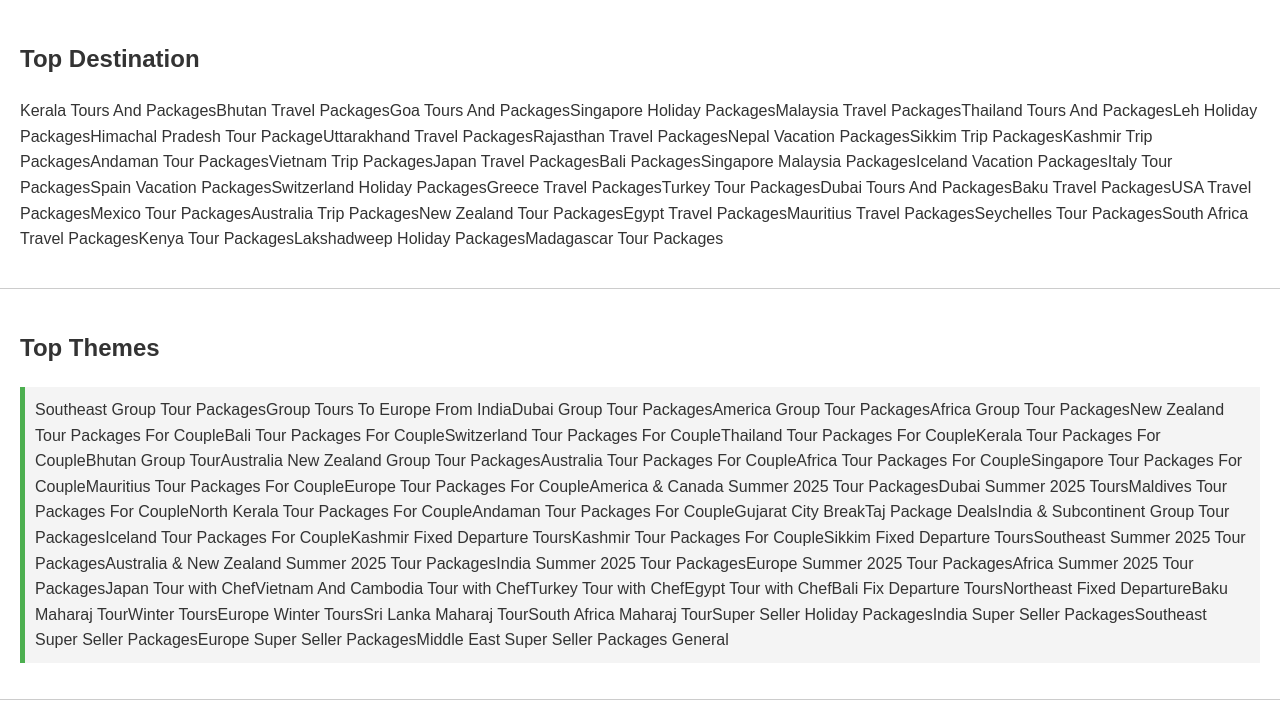
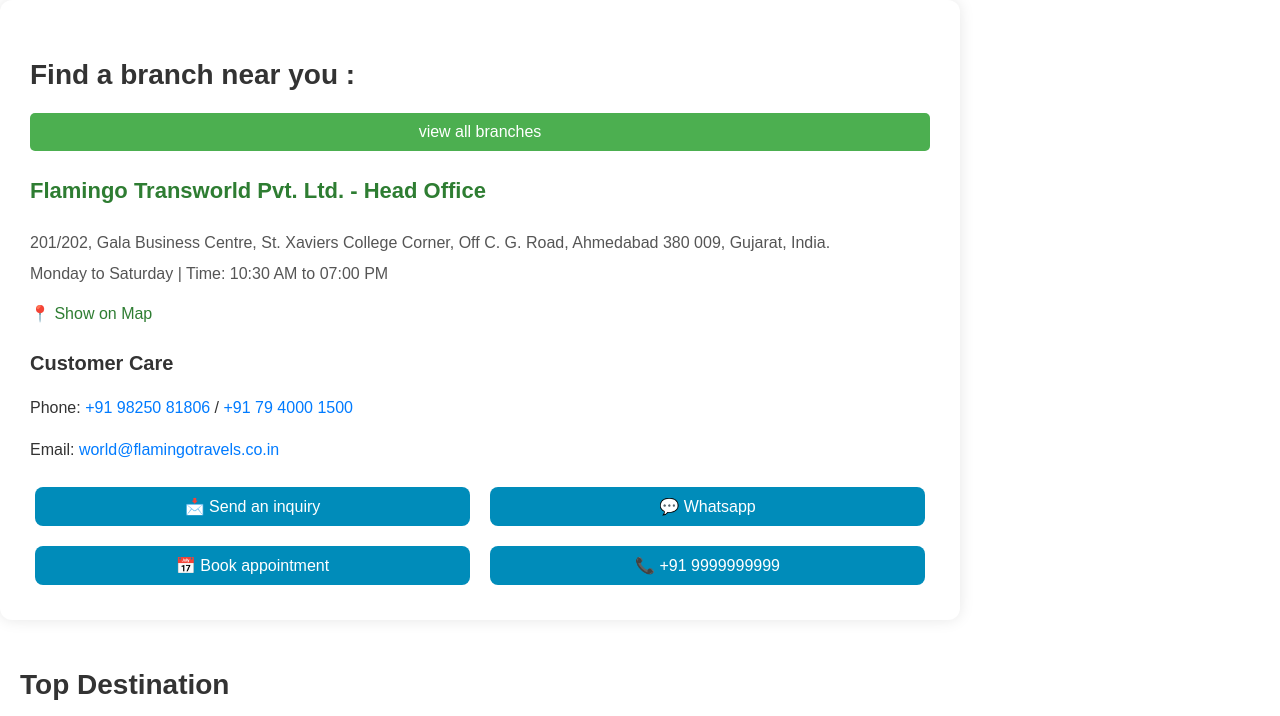
Before and after one commit to amitku26/travelingwebsite, a plain HTML site: page index.html in a window 1280 px wide. Shown: the top 716 px of the page. Drawn offline with Linux system fonts and the light colour scheme.

Commit message:
error fix

```diff
--- a/index.html
+++ b/index.html
@@ -9,31 +9,50 @@
     <script src="script.js" defer></script>
 </head>
 <body>
+    <div class="container">
+        <h2>Find a branch near you :</h2>
+        <button class="all-branches-btn">view all branches</button>
+
+        <div class="branch-info">
+            <h3>Flamingo Transworld Pvt. Ltd. - Head Office</h3>
+            <p>201/202, Gala Business Centre, St. Xaviers College Corner, Off C. G. Road, Ahmedabad 380 009, Gujarat, India.
+            </p>
+            <p>Monday to Saturday | Time: 10:30 AM to 07:00 PM</p>
+            <a href="#" class="map-link">📍 Show on Map</a>
+        </div>
+
+        <div class="customer-care">
+            <h4>Customer Care</h4>
+            <p>Phone: <a href="tel:+919825081806">+91 98250 81806</a> / <a href="tel:+917940001500">+91 79 4000 1500</a></p>
+            <p>Email: <a href="mailto:world@flamingotravels.co.in">world@flamingotravels.co.in</a></p>
+        </div>
+
+        <div class="buttons">
+            <button onclick="sendInquiry()">📩 Send an inquiry</button>
+            <button onclick="openWhatsapp()">💬 Whatsapp</button>
+            <button onclick="bookAppointment()">📅 Book appointment</button>
+            <button onclick="callNow()">📞 +91 9999999999</button>
+        </div>
+    </div>
     <section class="destinations">
         <h2>Top Destination</h2>
         <ul>
-        Kerala Tours And PackagesBhutan Travel PackagesGoa Tours And PackagesSingapore Holiday PackagesMalaysia Travel
-        PackagesThailand Tours And PackagesLeh Holiday PackagesHimachal Pradesh Tour PackageUttarakhand Travel PackagesRajasthan
-        Travel PackagesNepal Vacation PackagesSikkim Trip PackagesKashmir Trip PackagesAndaman Tour PackagesVietnam Trip
-        PackagesJapan Travel PackagesBali PackagesSingapore Malaysia PackagesIceland Vacation PackagesItaly Tour PackagesSpain
-        Vacation PackagesSwitzerland Holiday PackagesGreece Travel PackagesTurkey Tour PackagesDubai Tours And PackagesBaku
-        Travel PackagesUSA Travel PackagesMexico Tour PackagesAustralia Trip PackagesNew Zealand Tour PackagesEgypt Travel
-        PackagesMauritius Travel PackagesSeychelles Tour PackagesSouth Africa Travel PackagesKenya Tour PackagesLakshadweep
-        Holiday PackagesMadagascar Tour Packages
+        Kerala Tours And PackagesBhutan Travel PackagesGoa Tours And PackagesSingapore Holiday PackagesMalaysia Travel,
+        PackagesThailand Tours And PackagesLeh Holiday PackagesHimachal Pradesh Tour PackageUttarakhand Travel PackagesRajasthan,
+        Travel PackagesNepal Vacation PackagesSikkim Trip PackagesKashmir Trip PackagesAndaman Tour PackagesVietnam Trip,
+        PackagesJapan Travel PackagesBali PackagesSingapore Malaysia PackagesIceland Vacation PackagesItaly Tour PackagesSpain,
+        Vacation PackagesSwitzerland Holiday PackagesGreece Travel PackagesTurkey Tour PackagesDubai Tours And PackagesBaku,
+        Travel PackagesUSA Travel PackagesMexico Tour PackagesAustralia Trip PackagesNew Zealand Tour PackagesEgypt Travel,
+        PackagesMauritius Travel PackagesSeychelles Tour PackagesSouth Africa Travel PackagesKenya Tour PackagesLakshadweep,
+        Holiday PackagesMadagascar Tour Packages,
         </ul>
     </section>
     <section class="themes">
         <h2>Top Themes</h2>
         <ul>
             <li>
-            Southeast Group Tour PackagesGroup Tours To Europe From IndiaDubai Group Tour PackagesAmerica Group Tour PackagesAfrica Group Tour PackagesNew Zealand Tour Packages For CoupleBali Tour Packages For CoupleSwitzerland Tour Packages For
-            CoupleThailand Tour Packages For CoupleKerala Tour Packages For CoupleBhutan Group TourAustralia New Zealand Group Tour PackagesAustralia Tour Packages For CoupleAfrica Tour Packages For CoupleSingapore Tour Packages For CoupleMauritius Tour Packages For CoupleEurope Tour Packages For CoupleAmerica & Canada Summer 2025 Tour PackagesDubai Summer 2025
-            ToursMaldives Tour Packages For CoupleNorth Kerala Tour Packages For CoupleAndaman Tour Packages For CoupleGujarat City
-            BreakTaj Package DealsIndia & Subcontinent Group Tour PackagesIceland Tour Packages For CoupleKashmir Fixed Departure
-            ToursKashmir Tour Packages For CoupleSikkim Fixed Departure ToursSoutheast Summer 2025 Tour PackagesAustralia & New
-            Zealand Summer 2025 Tour PackagesIndia Summer 2025 Tour PackagesEurope Summer 2025 Tour PackagesAfrica Summer 2025 Tour
-            PackagesJapan Tour with ChefVietnam And Cambodia Tour with ChefTurkey Tour with ChefEgypt Tour with ChefBali Fix
-            Departure ToursNortheast Fixed DepartureBaku Maharaj TourWinter ToursEurope Winter ToursSri Lanka Maharaj TourSouth
+            Southeast Group Tour PackagesGroup Tours To Europe From IndiaDubai Group Tour PackagesAmerica Group Tour PackagesAfrica Group Tour PackagesNew Zealand Tour Packages For CoupleBali Tour Packages For CoupleSwitzerland Tour Packages For,
+            CoupleThailand Tour Packages For CoupleKerala Tour Packages For CoupleBhutan Group TourAustralia New Zealand Group Tour PackagesAustralia Tour Packages For CoupleAfrica Tour Packages For CoupleSingapore Tour Packages For CoupleMauritius Tour Packages For CoupleEurope Tour Packages For CoupleAmerica & Canada Summer 2025, Tour PackagesDubai Summer 2025 ToursMaldives Tour Packages For CoupleNorth Kerala Tour Packages For CoupleAndaman Tour Packages For CoupleGujarat City, BreakTaj Package DealsIndia & Subcontinent Group Tour PackagesIceland Tour Packages For CoupleKashmir Fixed Departure ,ToursKashmir Tour Packages For CoupleSikkim Fixed Departure ToursSoutheast Summer 2025 Tour PackagesAustralia & New Zealand Summer 2025 Tour PackagesIndia Summer 2025 Tour PackagesEurope Summer 2025 Tour PackagesAfrica Summer 2025 Tour, PackagesJapan Tour with ChefVietnam And Cambodia Tour with ChefTurkey Tour with ChefEgypt Tour with ChefBali Fix, Departure ToursNortheast Fixed DepartureBaku Maharaj TourWinter ToursEurope Winter ToursSri Lanka Maharaj TourSouth
             Africa Maharaj TourSuper Seller Holiday PackagesIndia Super Seller PackagesSoutheast Super Seller PackagesEurope Super Seller PackagesMiddle East Super Seller Packages
             General</li>
         </ul>
@@ -60,9 +79,9 @@
 
         <div class="sister-concerns">
             <p>Our sister concerns :</p>
-            <a href="#"><img src="icons/technoville.svg" alt="Technoville"></a>
-            <a href="#"><img src="icons/mediflam.svg" alt="Medi Flam"></a>
-            <a href="#"><img src="icons/educare.svg" alt="Flamingo Educare"></a>
+            <a href="https://www.thetechnoville.com/"><img src="https://ugc.production.linktr.ee/422a3f6d-c84f-4a45-9263-948eb89f3411_TVC-Logo.png?io=true&size=avatar-v3_0" alt="Technoville"></a>
+            <a href="https://www.mediflam.com/"><img src="https://biz.prlog.org/Mediflam/logo.png" alt="Medi Flam"></a>
+            <a href="https://www.flamingoeducare.com/"><img src="https://images.crunchbase.com/image/upload/c_lpad,h_256,w_256,f_auto,q_auto:eco,dpr_1/c571c3udws2yrmqqdbud" alt="Flamingo Educare"></a>
         </div>
 
         <div class="links">
@@ -78,7 +97,7 @@
         </div>
 
         <div class="whatsapp">
-            <a href="#"><img src="icons/whatsapp.svg" alt="WhatsApp"></a>
+            <a href="https://api.whatsapp.com/send?phone=+919586866064&text=I%20am%20interested%20in"><img src="https://static.vecteezy.com/system/resources/previews/016/716/468/original/whatsapp-icon-free-png.png" alt="WhatsApp"></a>
         </div>
     </div>
 </footer>
--- a/script.js
+++ b/script.js
@@ -1,4 +1,19 @@
-// JavaScript for Flamingo Transworld Website
+// JavaScript functions for button actions
+function sendInquiry() {
+  alert("Inquiry form will open.");
+}
+
+function openWhatsapp() {
+  window.location.href = "https://wa.me/919825081806";
+}
+
+function bookAppointment() {
+  alert("Appointment booking page will open.");
+}
+
+function callNow() {
+  window.location.href = "tel:+919825081806";
+}
 
 function sendInquiry() {
   alert("Inquiry form coming soon!");
--- a/style.css
+++ b/style.css
@@ -56,6 +56,117 @@
 
 .buttons button:hover {
   background: #005f73;
+}
+
+/* body {
+  background: #f0f9eb;
+  color: #333;
+  line-height: 1.6;
+  min-height: 100vh;
+  display: flex;
+  justify-content: center;
+  align-items: center;
+  padding: 20px;
+} */
+
+/* Container */
+.container {
+  background: #fff;
+  max-width: 900px;
+  width: 100%;
+  padding: 30px;
+  border-radius: 12px;
+  box-shadow: 0 0 15px rgba(0, 0, 0, 0.1);
+}
+
+/* Headings */
+h2 {
+  font-size: 28px;
+  margin-bottom: 15px;
+}
+
+h3 {
+  font-size: 22px;
+  color: #2e7d32;
+}
+
+h4 {
+  font-size: 20px;
+  margin: 10px 0;
+}
+
+/* Branch Info */
+.branch-info p {
+  margin: 5px 0;
+  color: #555;
+}
+
+.map-link {
+  display: inline-block;
+  margin: 10px 0;
+  color: #2e7d32;
+  text-decoration: none;
+}
+
+.map-link:hover {
+  text-decoration: underline;
+}
+
+/* Customer Care */
+.customer-care a {
+  color: #007bff;
+  text-decoration: none;
+}
+
+.customer-care a:hover {
+  text-decoration: underline;
+}
+
+/* Buttons */
+.all-branches-btn {
+  background: #4caf50;
+  color: #fff;
+  border: none;
+  padding: 10px 20px;
+  border-radius: 5px;
+  cursor: pointer;
+  display: block;
+  margin-bottom: 20px;
+  width: 100%;
+  text-align: center;
+}
+
+.all-branches-btn:hover {
+  background: #45a049;
+}
+
+.buttons {
+  display: grid;
+  grid-template-columns: 1fr 1fr;
+  gap: 10px;
+  margin-top: 20px;
+}
+
+button {
+  background: #2e7d32;
+  color: #fff;
+  border: none;
+  padding: 15px;
+  border-radius: 8px;
+  cursor: pointer;
+  transition: background 0.3s;
+  font-size: 16px;
+}
+
+button:hover {
+  background: #256d27;
+}
+
+/* Responsive Styles */
+@media (max-width: 768px) {
+  .buttons {
+    grid-template-columns: 1fr;
+  }
 }
 
 // Footer ///
```
